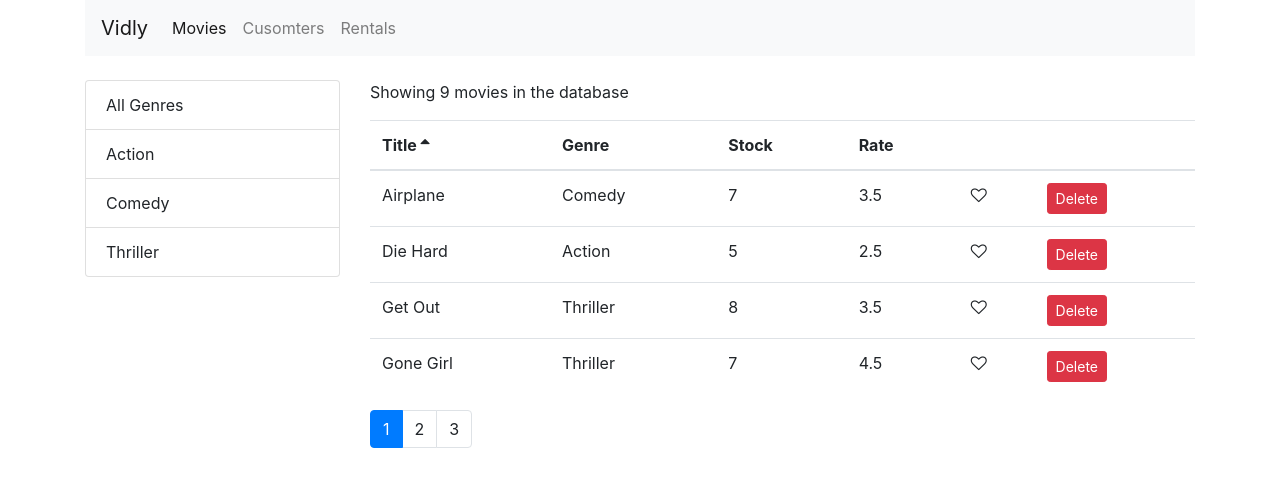
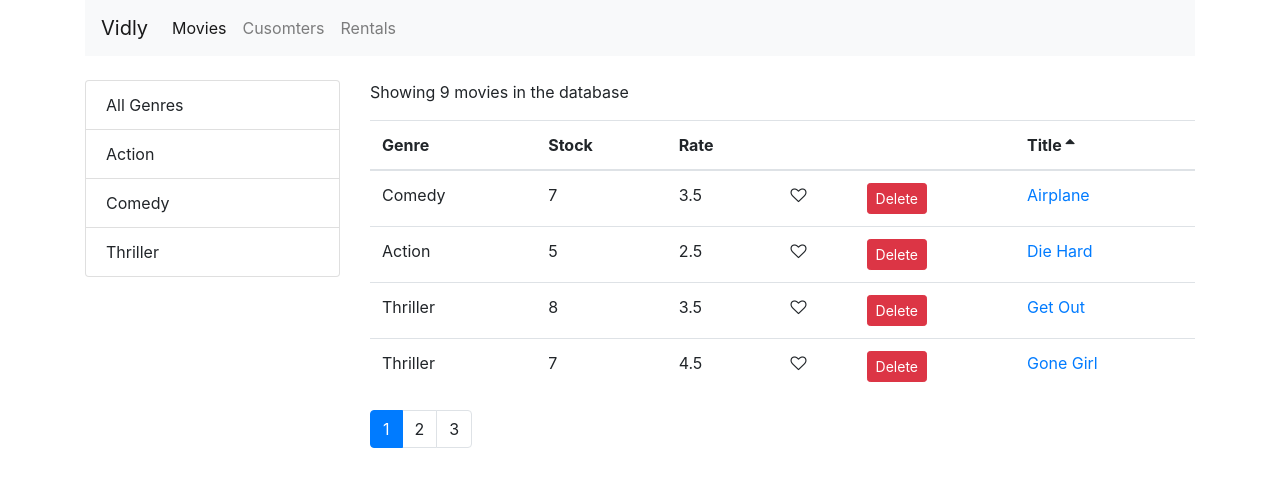
Before and after one commit to hellowhirl/my-bootcamp-learning, a React (Create React App) app in the folder vidly/: page /movies in a window 1280 px wide. Shown: the top 486 px of the page. Built offline with nearby package versions, Linux system fonts and the light colour scheme.

Commit message:
React exercise - complete routing for vidly, my solution

```diff
--- a/vidly/src/App.js
+++ b/vidly/src/App.js
@@ -5,6 +5,7 @@ import NavBar from "./components/navBar";
 import Movies from "./components/movies";
 import Customers from "./components/customers";
 import Rentals from "./components/rentals";
+import MovieContent from "./components/movieContent";
 import NotFound from "./utils/notFound";
 
 class App extends Component {
@@ -13,6 +14,7 @@ class App extends Component {
       <main className="container">
         <NavBar />
         <Switch>
+          <Route path="/movies/*" component={MovieContent} />
           <Route path="/movies" component={Movies} />
           <Route path="/customers" component={Customers} />
           <Route path="/rentals" component={Rentals} />
--- /dev/null
+++ b/vidly/src/components/movieContent.jsx
@@ -0,0 +1,16 @@
+import React from "react";
+import { Link } from "react-router-dom";
+
+const MovieContent = props => {
+  console.log(props);
+  return (
+    <div>
+      <h1>Movie Form {props.match.params[0]}</h1>
+      <Link to="/movies" className="btn btn-primary">
+        Save
+      </Link>
+    </div>
+  );
+};
+
+export default MovieContent;
--- a/vidly/src/components/moviesTable.jsx
+++ b/vidly/src/components/moviesTable.jsx
@@ -1,5 +1,6 @@
 import React, { Component } from "react";
 import Table from "./common/table";
+import { Link } from "react-router-dom";
 // import TableHeader from "./common/tableHeader";
 // import TableBody from "./common/tableBody";
 import Like from "./common/like";
@@ -11,7 +12,7 @@ class MoviesTable extends Component {
   // doesn't have to be a part of the state - will not change throughout life cycle of this component
   // our implementation is very specific to movies based on the way we define 'columns' here
   columns = [
-    { path: "title", title: "Title" },
+    // { path: "title", title: "Title" },
     { path: "genre.name", title: "Genre" },
     { path: "numberInStock", title: "Stock" },
     { path: "dailyRentalRate", title: "Rate" },
@@ -38,6 +39,12 @@ class MoviesTable extends Component {
           Delete
         </button>
       )
+    },
+    {
+      path: "title",
+      title: "Title",
+      // here we set 'content' to a function (instead of React element) that takes a parameter like 'movie' and returns a React element
+      content: movie => <Link to={`/movies/${movie._id}`}>{movie.title}</Link>
     }
   ];
 
```
